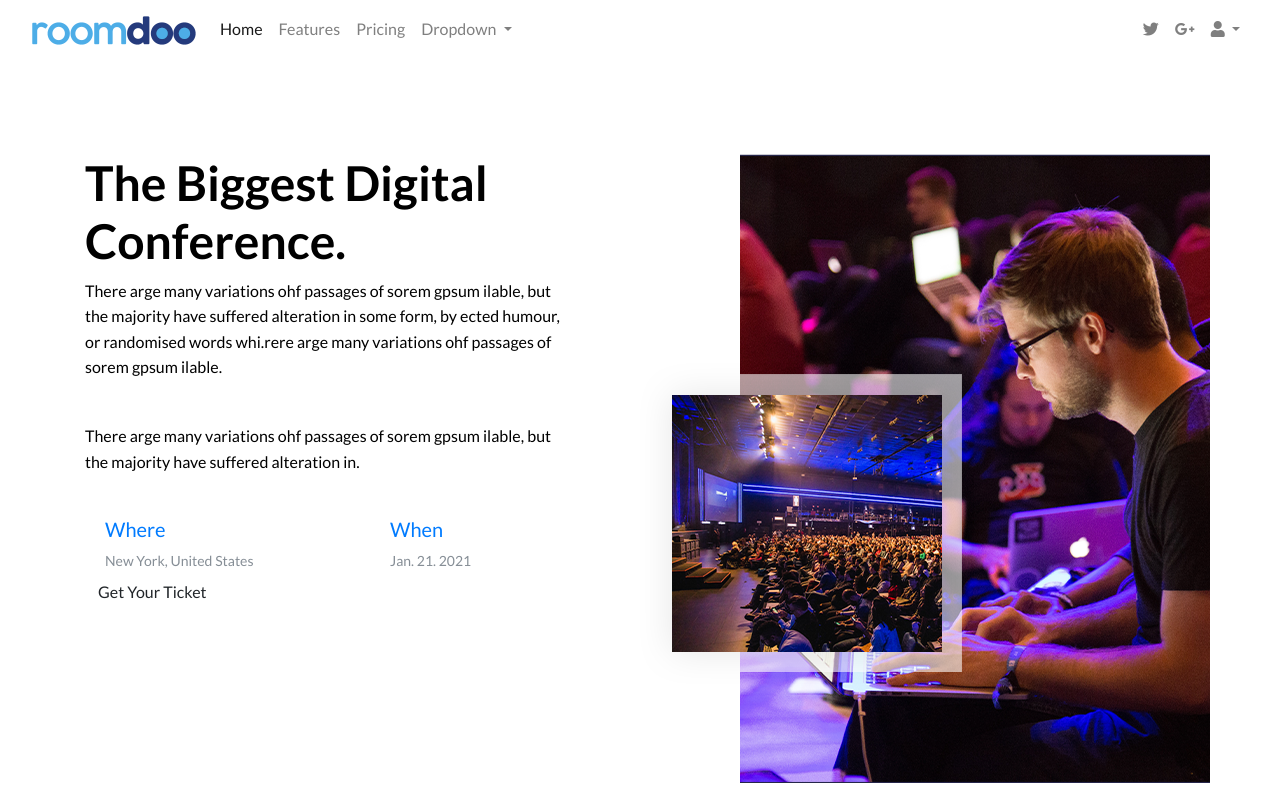
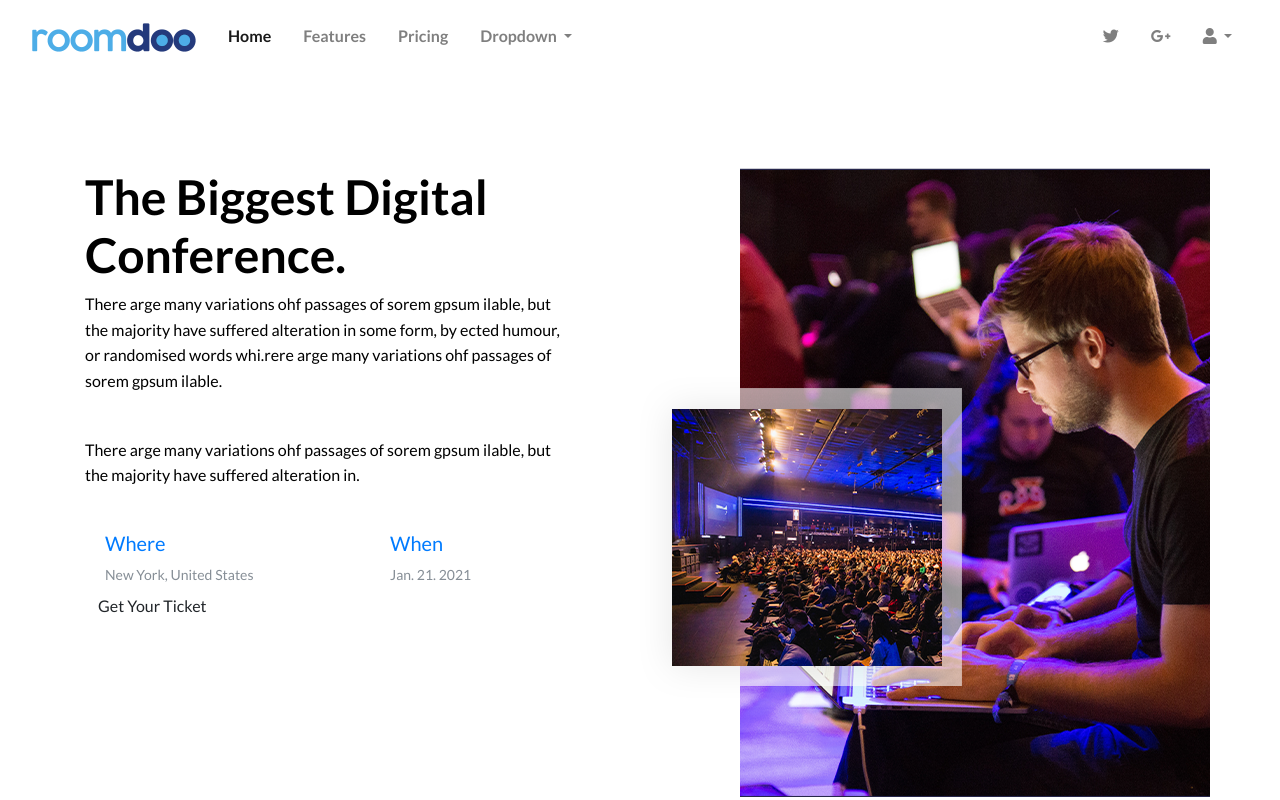
Before and after one commit to commitsun/CMNT_MVP_THEME, a website: page theme/src/index.html in a window 1280 px wide. Shown: the top 800 px of the page. Drawn offline with Linux system fonts and the light colour scheme; files whose address does not match are found by name.

Commit message:
[ADD] primera version topbar y header

```diff
--- a/theme/src/assets/scss/_components/_topbar.scss
+++ b/theme/src/assets/scss/_components/_topbar.scss
@@ -2,3 +2,10 @@
     padding-left: 2rem;
     padding-right: 2rem;
 }
+.nav-link{
+    margin: 0.5rem;
+    font-weight: 600;
+}
+.navbar-light .navbar-nav .nav-link:focus, .navbar-light .navbar-nav .nav-link:hover {
+    color: $primary !important;
+}
```
Also changed, not shown: theme/src/assets/css/app.css, theme/src/assets/css/app.min.css.
